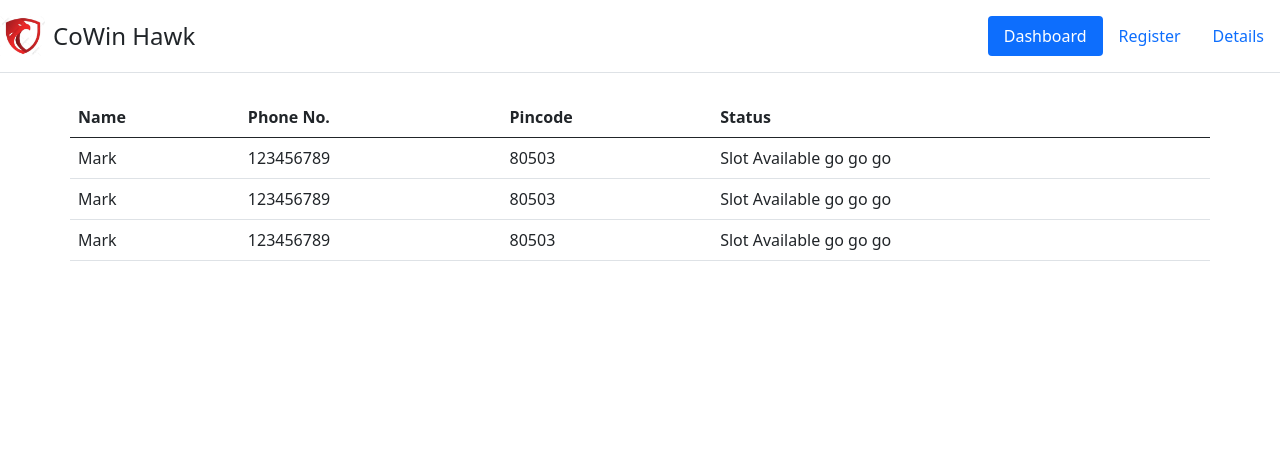
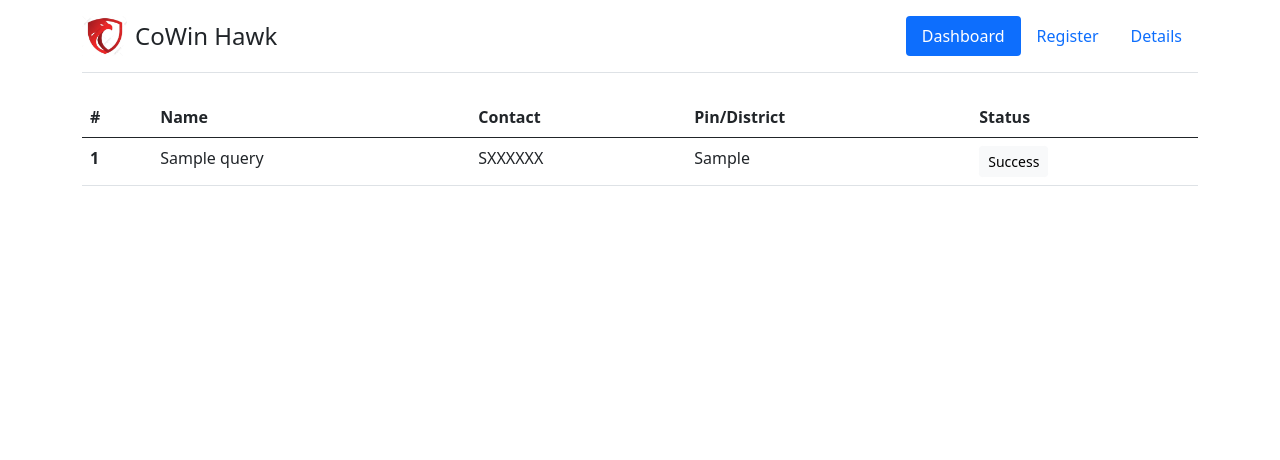
Before and after one commit to kr-prince/CoWin-Hawk, a Flask app: page /details in a window 1280 px wide. Shown: the top 460 px of the page. Run offline with Flask 2, Linux system fonts and the light colour scheme; tables that the repository leaves empty hold one stand-in row (values such as "Sample post"); some libraries are stand-ins or nearby versions.

Commit message:
merging after conflict resolve

```diff
--- a/dbUtils.py
+++ b/dbUtils.py
@@ -18,7 +18,7 @@ userQuery = Table(
 	Column('contact', String(10), nullable=False),
 	Column('pincodeDistrict', String(50)),
 	Column('status', String(15), default='Accepted'),
-	Column('message_text', Text, default=''),
+	Column('message_text', Text, default='Accepted for monitoring'),
 	Column('timestamp', DateTime, default=func.now()),
 
 	# Constraints
@@ -40,3 +40,13 @@ def showDbData():
 	query = select([userQuery])
 	result = conn.execute(query)
 	return result
+
+
+def getAllQuery():
+	""" This will get all the records in the userQuery table
+	"""
+	conn = engine.connect()
+	sel = userQuery.select()
+	conn = engine.connect()
+	rows = conn.execute(sel).fetchall()
+	return rows
--- a/main.py
+++ b/main.py
@@ -4,10 +4,10 @@ main module which starts the application
 
 import os
 import utils
-from json import load
+from json import load, dumps
 from argparse import ArgumentParser
 from flask import Flask, render_template, jsonify, make_response, request
-from dbUtils import meta, addQuery, showDbData
+from dbUtils import meta, addQuery, getAllQuery
 
 
 # initialize Flask
@@ -71,8 +71,9 @@ def register():
 def details():
 	""" This will return the details of all registered users
 	"""
-	return render_template('status.html',
-			last_updated=lastUpdateTime('static/'))
+	results = getAllQuery()
+	return render_template('status.html', details = getAllQuery(),
+			numrows = len(results), last_updated=lastUpdateTime('static/'))
 
 
 @app.route('/api/getpininfo/<int:pincode>', methods = ['GET'])
@@ -118,4 +119,5 @@ if __name__ == '__main__':
 	args = parseCommandLineArgs()
 	cowin_config.update(utils.read_jsonFile('./config.json'))
 	meta.create_all()
+	# addQuery({'name':'Bunny', 'contact':'9831289189', 'pincodeDistrict':'841406'})
 	app.run(host=args.hostIp, debug=args.debug)
--- a/static/js/app.js
+++ b/static/js/app.js
@@ -1,4 +1,5 @@
 $(document).ready(function(){
+
     // notification classes
     const notificationClasses = {
         "success" : "alert-success",
@@ -103,4 +104,10 @@ $(document).ready(function(){
         }
     }
 
+    $('[data-toggle="popover"]').popover({
+    	trigger: 'focus'
+    });
+    $('.popover-dismiss').popover({
+    	trigger: 'focus'
+    });
 });
--- a/templates/base.html
+++ b/templates/base.html
@@ -13,7 +13,7 @@
 </head>
 
 <body>
-    <!-- <div class="container"> -->
+    <div class="container">
 	    <header class="d-flex flex-wrap justify-content-center py-3 mb-4 border-bottom">
 	      	<a href="/" class="d-flex align-items-center mb-3 mb-md-0 me-md-auto text-dark text-decoration-none">
 	        	<img src="/static/img/hawkshield.jpg?u={{ last_updated }}" alt="" class="bi me-2" width="45" height="40">
@@ -26,7 +26,7 @@
 		        <li class="nav-item"><a href="/details" class="nav-link">Details</a></li>
 	      	</ul>
 	    </header>
-  	<!-- </div> -->
+  	</div>
 
 	<!-- Container for other pages -->
   	<div class="container">
@@ -53,13 +53,13 @@
 	  	</div>
 
 	</footer>
+
 	<script type="text/javascript" src="/static/js/services.js?u={{ last_updated }}" defer></script>
 	<script type="text/javascript" src="/static/js/validation.js?u={{ last_updated }}" defer></script>
 	<script type="text/javascript" src="/static/js/app.js?u={{ last_updated }}" defer></script>
 	<script src="https://code.jquery.com/jquery-3.2.1.slim.min.js" integrity="sha384-KJ3o2DKtIkvYIK3UENzmM7KCkRr/rE9/Qpg6aAZGJwFDMVNA/GpGFF93hXpG5KkN" crossorigin="anonymous"></script>
 	<script src="https://cdnjs.cloudflare.com/ajax/libs/popper.js/1.12.9/umd/popper.min.js" integrity="sha384-ApNbgh9B+Y1QKtv3Rn7W3mgPxhU9K/ScQsAP7hUibX39j7fakFPskvXusvfa0b4Q" crossorigin="anonymous"></script>
 	<script type="text/javascript" src="/static/js/vendor/bootstrap.min.js?u={{ last_updated }}"></script>
-
 </body>
 
 </html>
--- a/templates/status.html
+++ b/templates/status.html
@@ -1,35 +1,39 @@
 {% extends "base.html" %}
 {% block content %}
-<div class="row">
-	<table class="table">
+
+{% if numrows > 0 %}
+<div class="table-responsive">
+  <table class="table table-hover">
+
     <thead>
       <tr>
+        <th scope="col">#</th>
         <th scope="col">Name</th>
-            <th scope="col">Phone No.</th>
-            <th scope="col">Pincode</th>
+        <th scope="col">Contact</th>
+        <th scope="col">Pin/District</th>
         <th scope="col">Status</th>
       </tr>
     </thead>
+
     <tbody>
+
+    {% for i in range(numrows) %}
+
       <tr>
-            <td>Mark</td>
-            <td>123456789</td>
-            <td>80503</td>
-            <td>Slot Available go go go</td>
+        <th scope="row"> {{ i+1 }} </th>
+        <td> {{ details[i][1] }} </td>
+        <td> {{ details[i][2][0]+'XXXXXX'+details[i][2][7:] }} </td>
+        <td> {{ details[i][3] }} </td>
+        <td>
+          <button type="button"  class='{{"btn btn-sm btn-success" if details[i][4]=="Notified" else "btn btn-sm btn-light"}}'  data-toggle="popover" data-placement="right" title="{{ details[i][6].strftime('%d-%m-%Y') }}" data-bs-content="{{ details[i][5] }}">{{ details[i][4] }}</button>
+        </td>
       </tr>
-          <tr>
-            <td>Mark</td>
-            <td>123456789</td>
-            <td>80503</td>
-            <td>Slot Available go go go</td>
-          </tr>
-          <tr>
-            <td>Mark</td>
-            <td>123456789</td>
-            <td>80503</td>
-            <td>Slot Available go go go</td>
-          </tr>
+
+    {% endfor %}
+
     </tbody>
   </table>
 </div>
+
+{% endif %}
 {% endblock %}
```
Lines whose indentation alone changed are shown as unchanged.
